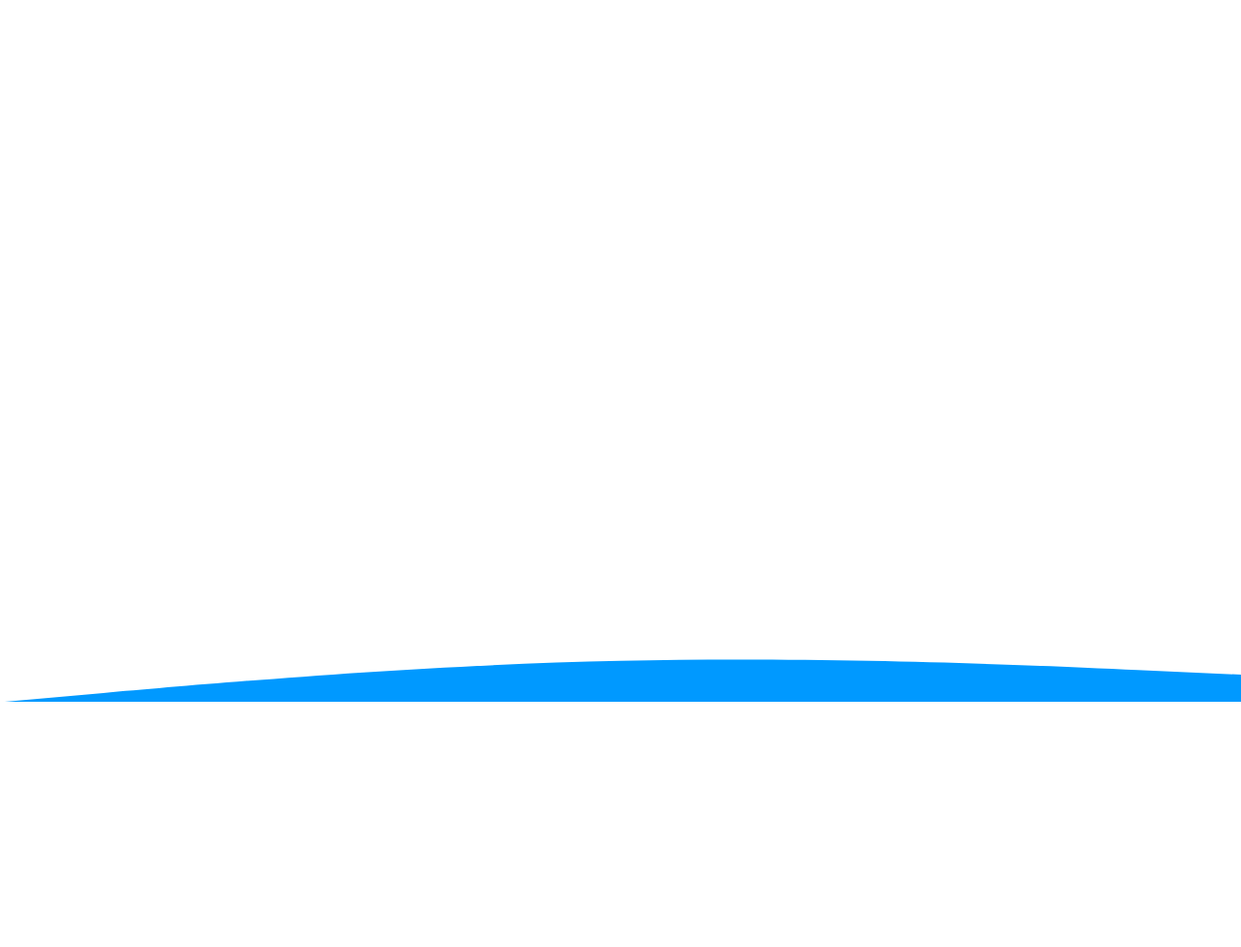
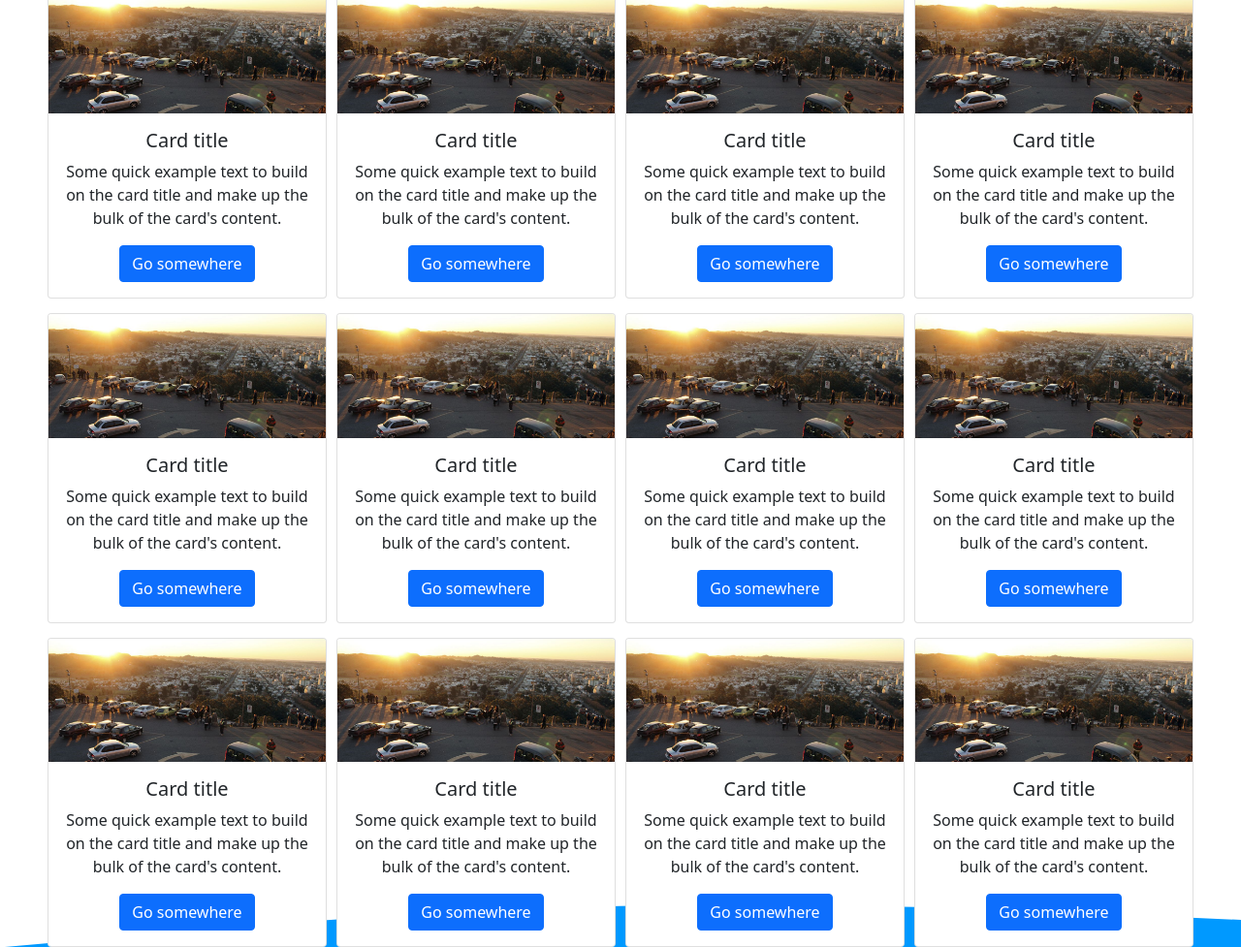
Before and after one commit to GuiFerdATA/Proyecto-Inmobiliaria-Tandil, a plain HTML site: page pages/portal.html in a window 1280 px wide. Shown: the part 76-1053 px from the top of the page at 97% size. Before the commit the page ends 800 px from the top, so only its background shows below. Drawn offline with nearby package versions, Linux system fonts and the light colour scheme.

Commit message:
agregamos card boostrap para luego trabajar en js

```diff
--- a/CSS/style.css
+++ b/CSS/style.css
@@ -188,14 +188,13 @@ body {
 
 
 .container_izqObjetivos h3 {
-    font-size: 60px;
+    font-size: 40px;
     font-family: 'Outfit', sans-serif;
-
+    letter-spacing: 0.2em;
+    color: #198754;
     text-align: center;
 }
-.obje{
-    color:rgb(249, 183, 0);
-}
+
 
 .container_izqObjetivos p {
     font-size: 20px;
@@ -248,16 +247,25 @@ body {
 
 /*PORTAL*/
 .contenido_portal {
-    scroll-margin: 4.0em;
     min-height: 100vh;
     display: flex;
-    align-items: center;
     justify-content: center;
     position: relative;
+    flex-wrap: wrap;
+    margin-top: 50px;
+}
+.card{
+    text-align: center;
+    margin: 0px 5px;
+    transition: all 0.3s ease-in-out;
+    height: 0%;
+    margin-top: 15px;
+}
+.card:hover{
+    transform: scale(1.03)
 }
 .svg4{
     position: absolute;
-    bottom: 0;
+    bottom:0px;
     left: 0;
-
 }
--- a/pages/portal.html
+++ b/pages/portal.html
@@ -18,7 +18,7 @@
     <div class="contenedor_header">
         <header>
             <div class="logo_img">
-                <img src="./IMG/logo_nav.jpg" alt="logo">
+                <img src="../IMG/logo_nav.jpg" alt="logo">
             </div>
             <nav id="nav">
                 <ul>
@@ -39,6 +39,103 @@
                 d="M0,320L120,309.3C240,299,480,277,720,272C960,267,1200,277,1320,282.7L1440,288L1440,320L1320,320C1200,320,960,320,720,320C480,320,240,320,120,320L0,320Z">
             </path>
         </svg>
+        <div class="card" style="width: 18rem;">
+            <img src="../IMG/portada.jpeg" class="card-img-top" alt="...">
+            <div class="card-body">
+              <h5 class="card-title">Card title</h5>
+              <p class="card-text">Some quick example text to build on the card title and make up the bulk of the card's content.</p>
+              <a href="#" class="btn btn-primary">Go somewhere</a>
+            </div>
+          </div>
+          <div class="card" style="width: 18rem;">
+            <img src="../IMG/portada.jpeg" class="card-img-top" alt="...">
+            <div class="card-body">
+              <h5 class="card-title">Card title</h5>
+              <p class="card-text">Some quick example text to build on the card title and make up the bulk of the card's content.</p>
+              <a href="#" class="btn btn-primary">Go somewhere</a>
+            </div>
+          </div>
+          <div class="card" style="width: 18rem;">
+            <img src="../IMG/portada.jpeg" class="card-img-top" alt="...">
+            <div class="card-body">
+              <h5 class="card-title">Card title</h5>
+              <p class="card-text">Some quick example text to build on the card title and make up the bulk of the card's content.</p>
+              <a href="#" class="btn btn-primary">Go somewhere</a>
+            </div>
+          </div>
+          <div class="card" style="width: 18rem;">
+            <img src="../IMG/portada.jpeg" class="card-img-top" alt="...">
+            <div class="card-body">
+              <h5 class="card-title">Card title</h5>
+              <p class="card-text">Some quick example text to build on the card title and make up the bulk of the card's content.</p>
+              <a href="#" class="btn btn-primary">Go somewhere</a>
+            </div>
+          </div>
+          <div class="card" style="width: 18rem;">
+            <img src="../IMG/portada.jpeg" class="card-img-top" alt="...">
+            <div class="card-body">
+              <h5 class="card-title">Card title</h5>
+              <p class="card-text">Some quick example text to build on the card title and make up the bulk of the card's content.</p>
+              <a href="#" class="btn btn-primary">Go somewhere</a>
+            </div>
+          </div>
+          <div class="card" style="width: 18rem;">
+            <img src="../IMG/portada.jpeg" class="card-img-top" alt="...">
+            <div class="card-body">
+              <h5 class="card-title">Card title</h5>
+              <p class="card-text">Some quick example text to build on the card title and make up the bulk of the card's content.</p>
+              <a href="#" class="btn btn-primary">Go somewhere</a>
+            </div>
+          </div>
+          <div class="card" style="width: 18rem;">
+            <img src="../IMG/portada.jpeg" class="card-img-top" alt="...">
+            <div class="card-body">
+              <h5 class="card-title">Card title</h5>
+              <p class="card-text">Some quick example text to build on the card title and make up the bulk of the card's content.</p>
+              <a href="#" class="btn btn-primary">Go somewhere</a>
+            </div>
+          </div>
+          <div class="card" style="width: 18rem;">
+            <img src="../IMG/portada.jpeg" class="card-img-top" alt="...">
+            <div class="card-body">
+              <h5 class="card-title">Card title</h5>
+              <p class="card-text">Some quick example text to build on the card title and make up the bulk of the card's content.</p>
+              <a href="#" class="btn btn-primary">Go somewhere</a>
+            </div>
+          </div>
+          <div class="card" style="width: 18rem;">
+            <img src="../IMG/portada.jpeg" class="card-img-top" alt="...">
+            <div class="card-body">
+              <h5 class="card-title">Card title</h5>
+              <p class="card-text">Some quick example text to build on the card title and make up the bulk of the card's content.</p>
+              <a href="#" class="btn btn-primary">Go somewhere</a>
+            </div>
+          </div>
+          <div class="card" style="width: 18rem;">
+            <img src="../IMG/portada.jpeg" class="card-img-top" alt="...">
+            <div class="card-body">
+              <h5 class="card-title">Card title</h5>
+              <p class="card-text">Some quick example text to build on the card title and make up the bulk of the card's content.</p>
+              <a href="#" class="btn btn-primary">Go somewhere</a>
+            </div>
+          </div>
+          <div class="card" style="width: 18rem;">
+            <img src="../IMG/portada.jpeg" class="card-img-top" alt="...">
+            <div class="card-body">
+              <h5 class="card-title">Card title</h5>
+              <p class="card-text">Some quick example text to build on the card title and make up the bulk of the card's content.</p>
+              <a href="#" class="btn btn-primary">Go somewhere</a>
+            </div>
+          </div>
+          <div class="card" style="width: 18rem;">
+            <img src="../IMG/portada.jpeg" class="card-img-top" alt="...">
+            <div class="card-body">
+              <h5 class="card-title">Card title</h5>
+              <p class="card-text">Some quick example text to build on the card title and make up the bulk of the card's content.</p>
+              <a href="#" class="btn btn-primary">Go somewhere</a>
+            </div>
+          </div>
+
     </section>
 
     <script src="../JavaScript/main.js"></script>
```
Also changed, not shown: index.html (+2 -2 lines), IMG/portada.jpeg (added).
